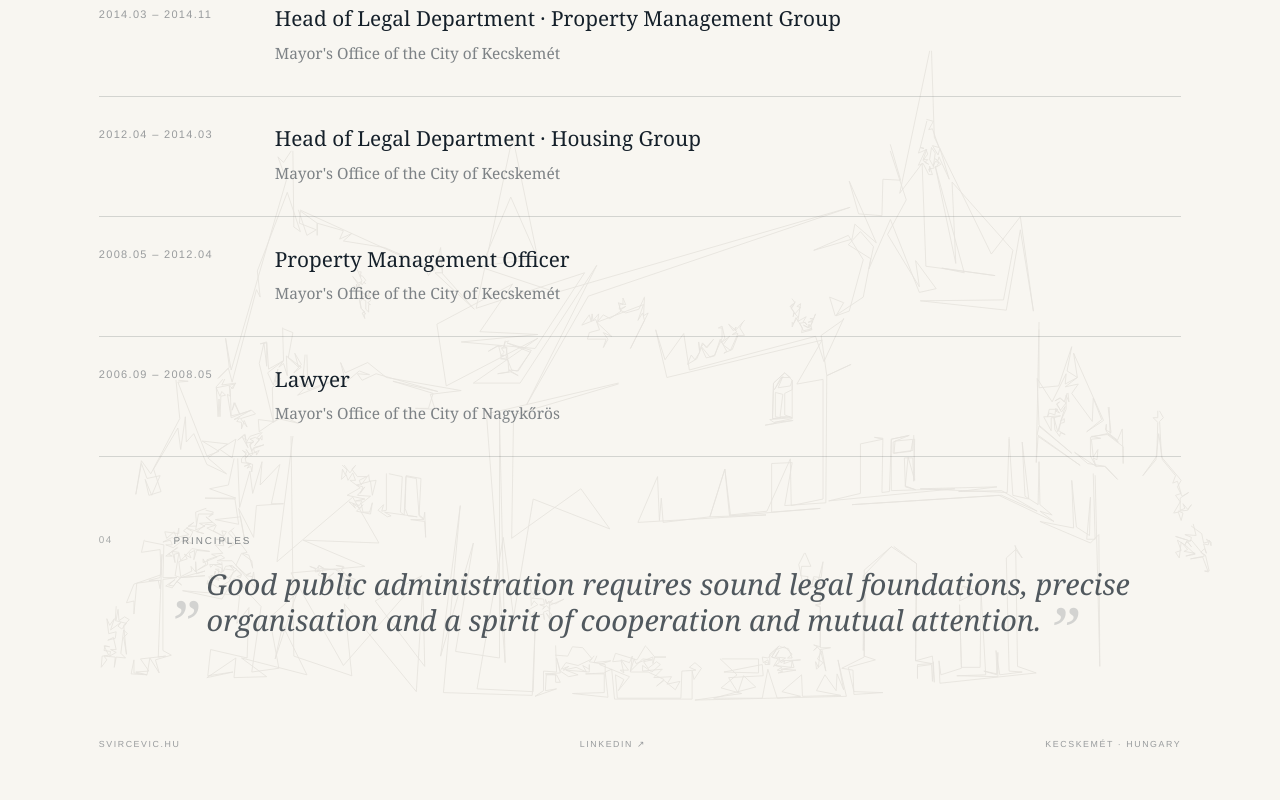
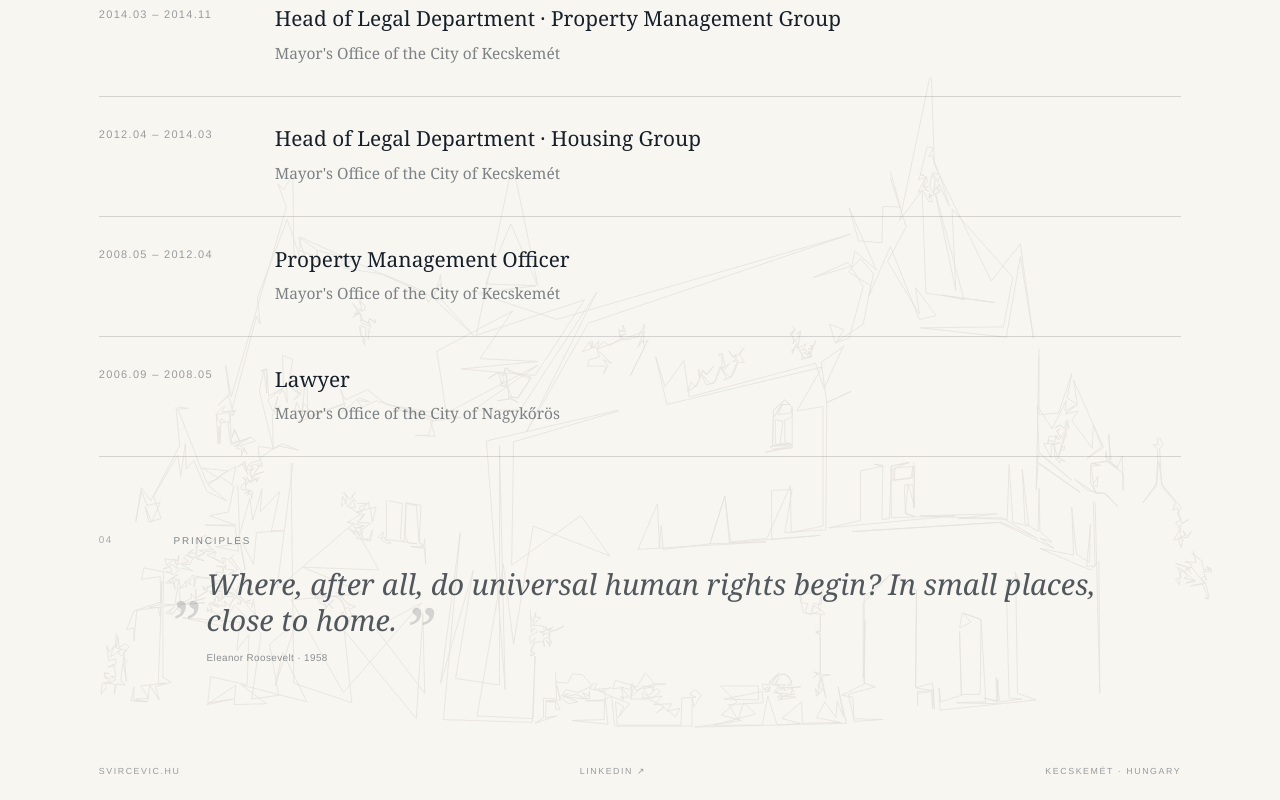
Before and after one commit to svircevicnikola/svircevic-hu, a Next.js app: page /agota/en in a window 1280 px wide. Shown: the part 2293-3093 px from the top of the page. Before the commit the page ends 3066 px from the top, so only its background shows below. Built offline with nearby package versions, Linux system fonts and the light colour scheme.

Commit message:
Use Eleanor Roosevelt human rights quotation

```diff
--- a/app/agota/en/page.tsx
+++ b/app/agota/en/page.tsx
@@ -195,7 +195,8 @@ export default function AgotaEnglishPage() {
             <span className="section-kicker">PRINCIPLES</span>
           <div className="quote-line">
             <span className="quote-mark quote-mark-open" aria-hidden="true">„</span>
-            <p className="quote-text">Good public administration requires sound legal foundations, precise organisation and a spirit of cooperation and mutual attention.<span className="quote-mark quote-mark-close" aria-hidden="true">”</span></p>
+            <p className="quote-text">Where, after all, do universal human rights begin? In small places, close to home.<span className="quote-mark quote-mark-close" aria-hidden="true">”</span></p>
+            <span className="quote-attribution">Eleanor Roosevelt · 1958</span>
           </div>
         </div>
       </section>
```
